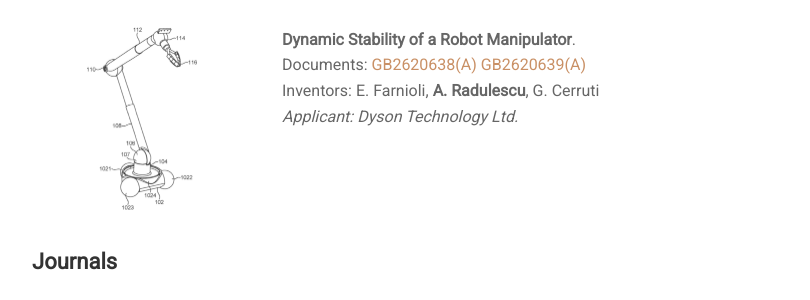
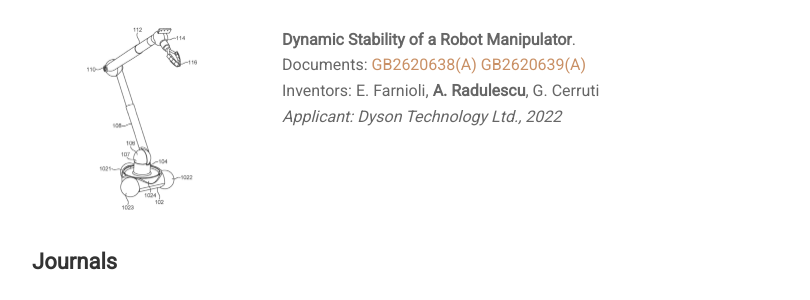
Before and after one commit to Rheea/rheea.github.io, a Jekyll site: the page built from pages/research.html, in a window 1280 px wide and 900 px high. Shown: the part 152-452 px from the top of the window, without its empty margins (233-1043 px from the left). Built offline with Jekyll 4.4.1, drawn with Linux system fonts in a browser that asks for light colours; nearby versions of some CDN libraries.

Commit message:
added year to patent

```diff
--- a/_data/publications/publications.yml
+++ b/_data/publications/publications.yml
@@ -9,7 +9,7 @@ papers: >
     <td class="pub-text" markdown="span"> **Dynamic Stability of a Robot Manipulator**.
     <br> Documents: [GB2620638(A)](/publications/GB2620638A.pdf) [GB2620639(A)](/publications/GB2620639A.pdf)
     <br> Inventors: E. Farnioli, **A. Radulescu**, G. Cerruti
-    <br> *Applicant: Dyson Technology Ltd.*</td>
+    <br> *Applicant: Dyson Technology Ltd., 2022*</td>
   </tr>
   </tbody>
   </table>
```
